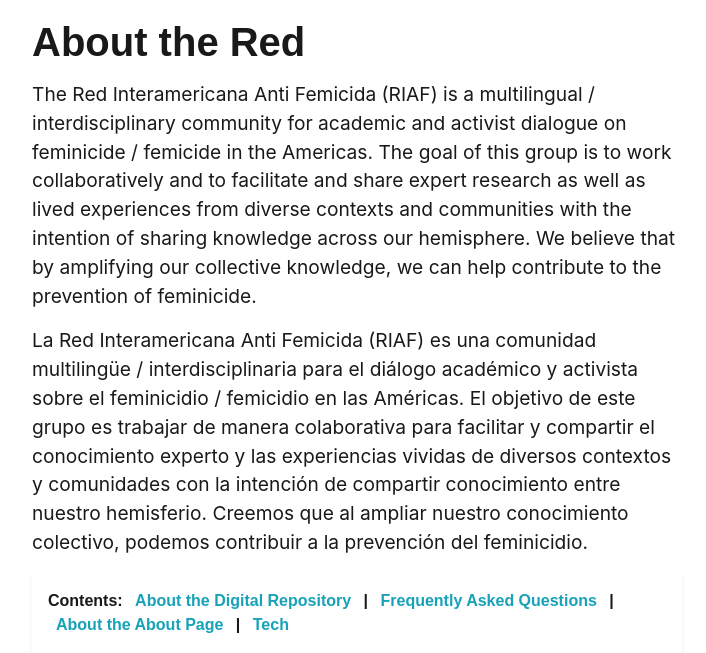
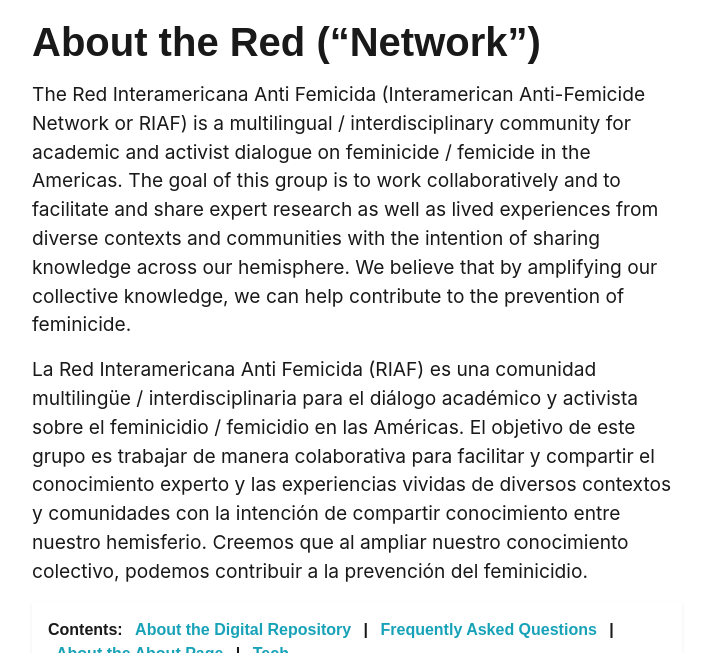
Before and after one commit to riaf-red/riaf-red.github.io, a Jekyll site: the page built from pages/about.md, in a window 1280 px wide and 900 px high, cut to the strip 247-900 px from the top of the window. Shown: the whole strip, without its empty margins (283-989 px from the left). Built offline with Jekyll 4.4.1, drawn with Linux system fonts in a browser that asks for light colours; nearby versions of some CDN libraries; some web fonts are replaced; some of the changed text lies outside the part shown.

Commit message:
update descriptions
updated descriptions in config and on about page

```diff
--- a/_config.yml
+++ b/_config.yml
@@ -25,7 +25,7 @@ title: Red Interamericana Anti Femicida
 # tagline: ""
 # description appears in meta tags and other locations
 # this description might appear in search result lists, keep around 160 characters max
-description: "The Red Interamericana Anti Femicida (RIAF) is a multilingual/interdisciplinary community for academic and activist dialogue on feminicide/femicide in the Americas.
+description: "The Red Interamericana Anti Femicida (Interamerican Anti-Femicide Network or RIAF) is a multilingual/interdisciplinary community for academic and activist dialogue on feminicide/femicide in the Americas.
 
 La Red Interamericana Anti Femicida (RIAF) es una comunidad multilingüe / interdisciplinaria para el diálogo académico y activista sobre el feminicidio /femicidio en las Américas."
 # creator of the digital collection, to appear in meta tags; we typically use our GitHub usernames but feel free to just use your name
--- a/pages/about.md
+++ b/pages/about.md
@@ -11,9 +11,9 @@ credits: true
 {% include feature/image.html objectid="riaf000000005" width="100" caption=false %}
 
 
-# About the Red
+# About the Red ("Network")
 
-The Red Interamericana Anti Femicida (RIAF) is a multilingual / interdisciplinary community for academic and activist dialogue on feminicide / femicide in the Americas. The goal of this group is to work collaboratively and to facilitate and share expert research as well as lived experiences from diverse contexts and communities with the intention of sharing knowledge across our hemisphere. We believe that by amplifying our collective knowledge, we can help contribute to the prevention of feminicide.
+The Red Interamericana Anti Femicida (Interamerican Anti-Femicide Network or RIAF) is a multilingual / interdisciplinary community for academic and activist dialogue on feminicide / femicide in the Americas. The goal of this group is to work collaboratively and to facilitate and share expert research as well as lived experiences from diverse contexts and communities with the intention of sharing knowledge across our hemisphere. We believe that by amplifying our collective knowledge, we can help contribute to the prevention of feminicide.
 
 La Red Interamericana Anti Femicida (RIAF) es una comunidad multilingüe / interdisciplinaria para el diálogo académico y activista sobre el feminicidio / femicidio en las Américas. El objetivo de este grupo es trabajar de manera colaborativa para facilitar y compartir el conocimiento experto y las experiencias vividas de diversos contextos y comunidades con la intención de compartir conocimiento entre nuestro hemisferio. Creemos que al ampliar nuestro conocimiento colectivo, podemos contribuir a la prevención del feminicidio.
 
```
